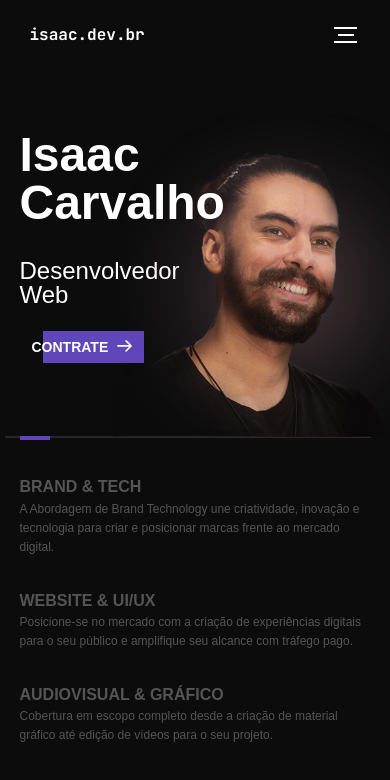
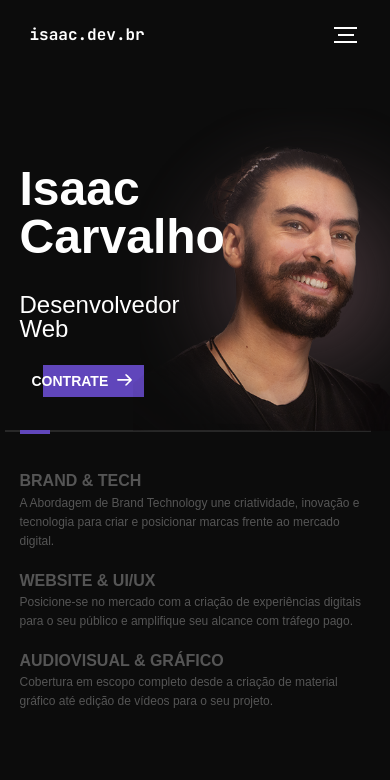
Before and after one commit to isaaccarvalho/isaaccarvalho.github.io, a plain HTML site: page index.html in a window 390 px wide. Drawn offline with nearby package versions, Linux system fonts and the light colour scheme.

Commit message:
Add files via upload

```diff
--- a/assets/css/styles.css
+++ b/assets/css/styles.css
@@ -736,13 +736,14 @@ body {
 }
 @media (max-width: 600px) {
   .intro--banner {
-    height: 360px;
+    height: 320px;
   }
   .intro--banner h1 {
     font-size: 48px;
   }
   .intro--banner img {
-    margin-right: -60px;
+    margin-right: -80px;
+
   }
   .intro--banner p {
     max-width: 50%;
@@ -755,6 +756,10 @@ body {
     font-size: 16px;
     margin-bottom: 0;
   }
+
+  .intro--options a {
+    margin-bottom: 0;
+  }
 }
 @media (max-width: 600px) and (max-height: 750px) {
   .intro--banner {
@@ -768,7 +773,7 @@ body {
     margin-top: 0;
   }
   .intro--options {
-
+    display: none;
   }
 }
 .work {
@@ -1190,6 +1195,7 @@ body {
   .about--banner h2 {
     margin-top: 0;
     font-size: 55px;
+    margin-bottom: 0px;
   }
   .about--banner h2::before {
     top: 43px;
```
